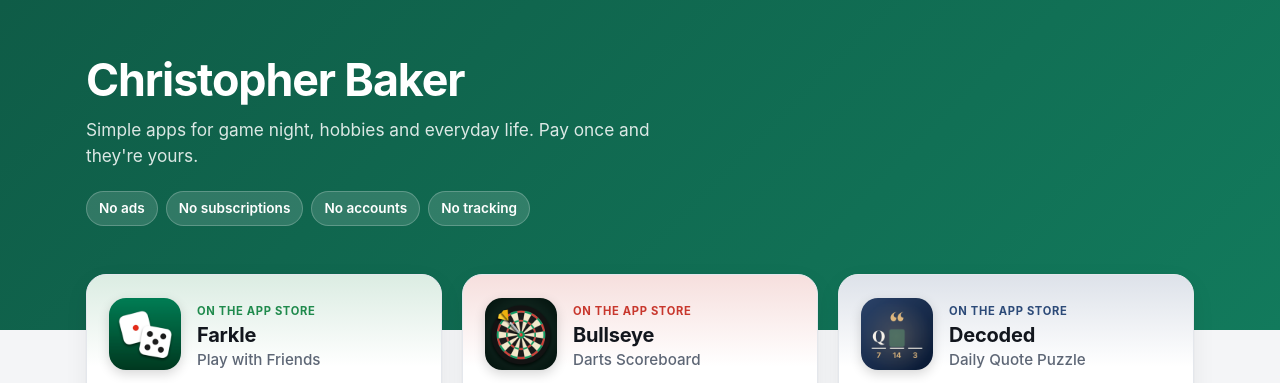
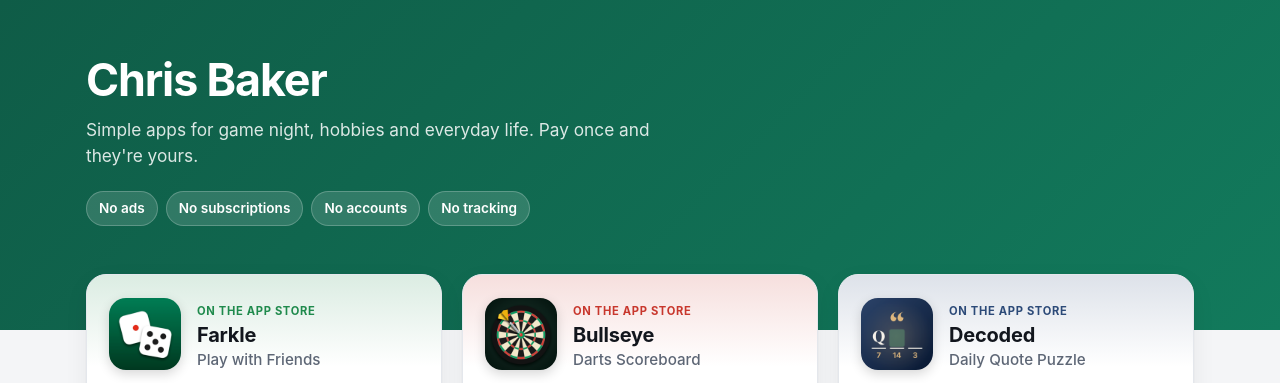
Before and after one commit to chrisdjbaker/chrisdjbaker.github.io, a plain HTML site: page index.html in a window 1280 px wide. Shown: the top 383 px of the page. Drawn offline with Linux system fonts and the light colour scheme.

Commit message:
Use Chris Baker on the site
Co-Authored-By: Claude Opus 5.5 <noreply@anthropic.com>

```diff
--- a/index.html
+++ b/index.html
@@ -3,8 +3,8 @@
 <head>
 <meta charset="utf-8">
 <meta name="viewport" content="width=device-width, initial-scale=1">
-<title>Christopher Baker – Apps</title>
-<meta name="description" content="Simple, pay-once apps by Christopher Baker. No ads, no subscriptions, no tracking.">
+<title>Chris Baker – Apps</title>
+<meta name="description" content="Simple, pay-once apps by Chris Baker. No ads, no subscriptions, no tracking.">
 <link rel="icon" href="icons/farkle.png">
 <style>
   :root { --bg:#f4f5f7; --card:#ffffff; --text:#12161d; --muted:#5d6675; --line:#e4e7ec; --accent:#127a5c;
@@ -70,7 +70,7 @@
 <body>
 <header class="hero">
   <div class="wrap">
-    <h1>Christopher Baker</h1>
+    <h1>Chris Baker</h1>
     <p>Simple apps for game night, hobbies and everyday life. Pay once and they're yours.</p>
     <ul class="pills"><li>No ads</li><li>No subscriptions</li><li>No accounts</li><li>No tracking</li></ul>
   </div>
@@ -220,7 +220,7 @@
     <div><h2>Android is on the way</h2><p>Google Play versions are being tested now. Links will appear here when they're ready.</p></div>
   </section>
 
-  <footer>© 2026 Christopher Baker</footer>
+  <footer>© 2026 Chris Baker</footer>
 </main>
 </body>
 </html>
```
